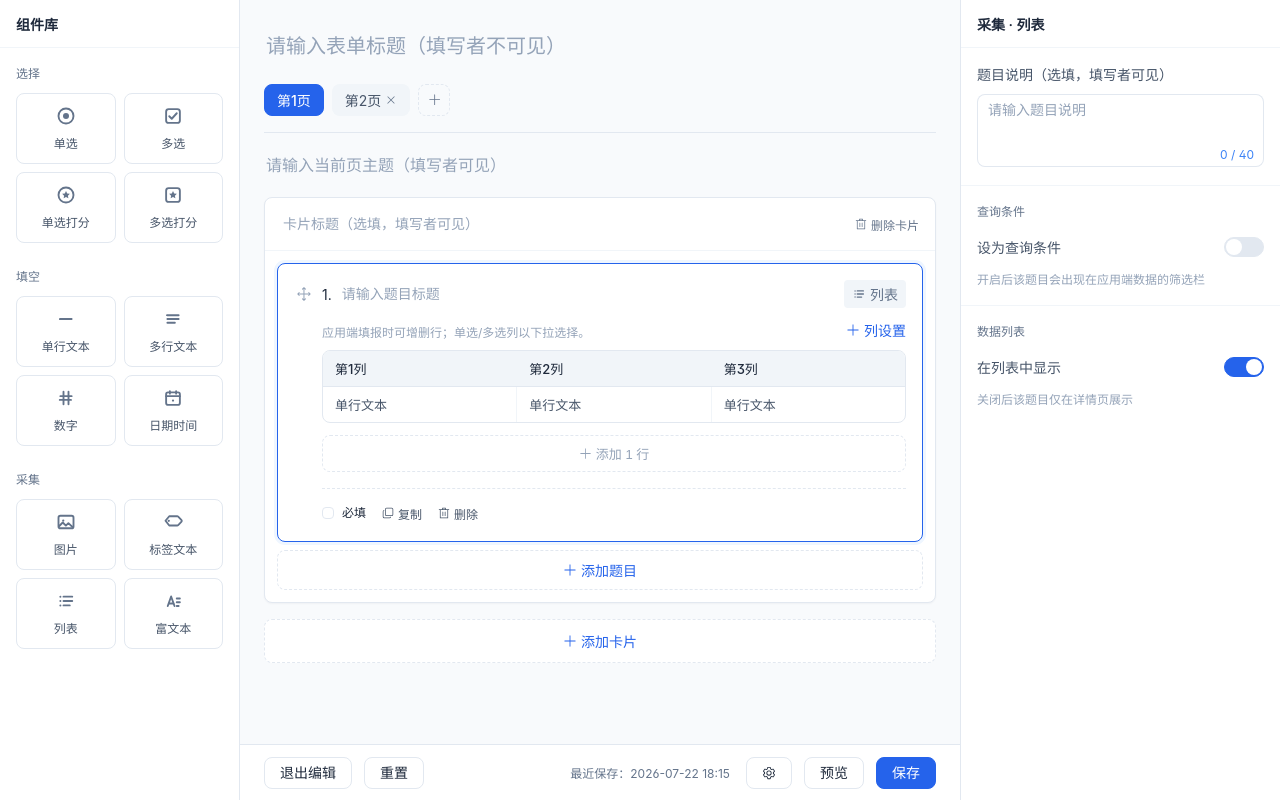
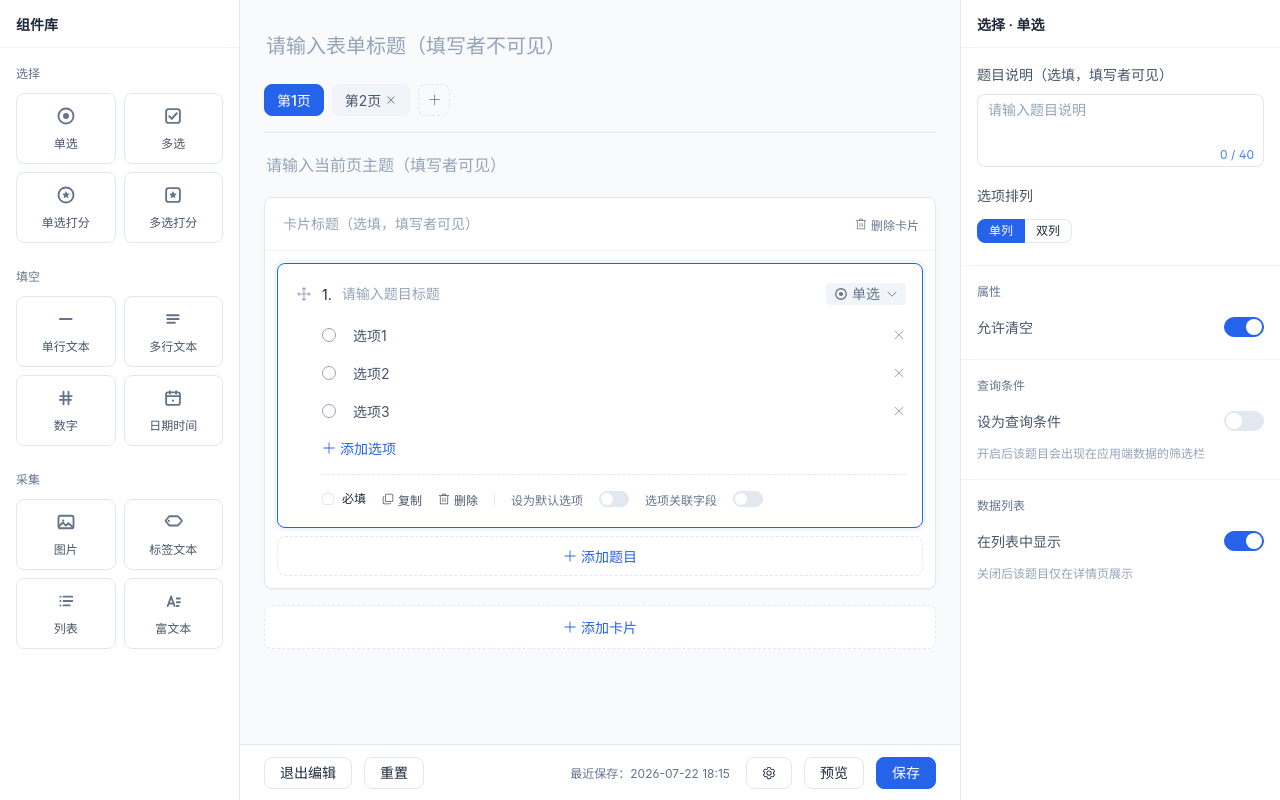
Before and after one commit to luyaoyaoqi/data-aggregation-system, a Vue app in the folder demo/: page / in a window 1280 px wide. Built offline with nearby package versions, Linux system fonts and the light colour scheme; a web font is replaced by a local one.

Commit message:
数据保存

```diff
--- /dev/null
+++ b/demo/src/utils/storage.js
@@ -0,0 +1,52 @@
+/**
+ * localStorage 持久化工具
+ * - 命名空间：caijtong:*
+ * - 字段版本：v1（未来 schema 变化时升 v2，load 时按 version 分支处理或丢弃）
+ * - 与预览快照 key（preview-form-snapshot）完全隔离，不冲突
+ */
+
+const KEY_FORM = 'caijtong:form:v1'
+
+/** 读取表单数据。返回 null 表示：未存过 / 解析失败 / 版本不匹配 */
+export function loadForm() {
+  try {
+    const raw = localStorage.getItem(KEY_FORM)
+    if (!raw) return null
+    const parsed = JSON.parse(raw)
+    if (!parsed || parsed.version !== 1) return null
+    if (!parsed.data) return null
+    return parsed.data
+  } catch {
+    // 解析失败：清掉脏数据，避免下次启动再次踩坑
+    try {
+      localStorage.removeItem(KEY_FORM)
+    } catch {
+      /* noop */
+    }
+    return null
+  }
+}
+
+/** 写入表单数据。返回 { ok, error }；失败（如 QuotaExceededError）不抛 */
+export function saveForm(form) {
+  const payload = JSON.stringify({
+    version: 1,
+    data: form,
+    savedAt: Date.now(),
+  })
+  try {
+    localStorage.setItem(KEY_FORM, payload)
+    return { ok: true }
+  } catch (err) {
+    return { ok: false, error: err?.message || String(err) }
+  }
+}
+
+/** 清除表单数据（重置场景使用） */
+export function clearForm() {
+  try {
+    localStorage.removeItem(KEY_FORM)
+  } catch {
+    /* noop */
+  }
+}
--- a/demo/src/views/Editor.vue
+++ b/demo/src/views/Editor.vue
@@ -2,61 +2,74 @@
 import ComponentLibrary, {
   createPage,
   createCard,
-  createQuestion
-} from '../components/ComponentLibrary.vue'
-import EditorArea from '../components/EditorArea.vue'
-import PropertyPanel from '../components/PropertyPanel.vue'
-import FormSettingsDialog from '../components/FormSettingsDialog.vue'
+  createQuestion,
+} from "../components/ComponentLibrary.vue";
+import EditorArea from "../components/EditorArea.vue";
+import PropertyPanel from "../components/PropertyPanel.vue";
+import FormSettingsDialog from "../components/FormSettingsDialog.vue";
+import { loadForm, saveForm, clearForm } from "../utils/storage";
 
 /* ------------------------------ 表单数据 ------------------------------ */
 function createInitialForm() {
   const form = {
-    title: '',
+    title: "",
     settings: {
       showIndex: true, // 是否展示序号
       crossPage: false, // 跨页连续（仅 showIndex=true 生效）
-      crossCard: false // 跨卡片连续（仅 showIndex=true 生效）
+      crossCard: false, // 跨卡片连续（仅 showIndex=true 生效）
     },
-    pages: [createPage(1), createPage(2)]
-  }
+    pages: [createPage(1), createPage(2)],
+  };
   // 首页预置全部 12 种题型,预览/独立窗口一次即可看完整渲染
-  // const demoTypes = [
-  //   // 选项类
-  //   'radio', 'checkbox', 'radio-rate', 'checkbox-rate',
-  //   // 填空类
-  //   'text', 'textarea', 'number', 'datetime',
-  //   // 采集类
-  //   'image', 'tag', 'list', 'richtext'
-  // ]
-    const demoTypes = [
-    'list'
-  ]
+  const demoTypes = [
+    // 选项类
+    "radio",
+    // "checkbox",
+    // "radio-rate",
+    // "checkbox-rate",
+    // 填空类
+    // "text",
+    // "textarea",
+    // "number",
+    // "datetime",
+    // 采集类
+    // "image",
+    // "tag",
+    // "list",
+    // "richtext",
+  ];
   demoTypes.forEach((type) => {
-    form.pages[0].cards[0].questions.push(createQuestion(type))
-  })
-  return reactive(form)
+    form.pages[0].cards[0].questions.push(createQuestion(type));
+  });
+  return reactive(form);
 }
 
-const form = ref(createInitialForm())
-const activePageId = ref(form.value.pages[0].id)
-const activeQuestionId = ref(form.value.pages[0].cards[0].questions[0].id)
-const lastSavedAt = ref('2026-07-22 18:15')
+/**
+ * 启动时尝试从 localStorage 恢复表单数据
+ * - 命中且合法：用存档覆盖默认（含 12 种题型的演示页会被存档覆盖，符合用户预期）
+ * - 未命中 / 解析失败：使用默认（包含全 12 种题型的演示页）
+ * - 静默恢复，不弹 toast（避免每次刷新都打扰）
+ */
+const form = ref(loadForm() || createInitialForm());
+const activePageId = ref(form.value.pages[0].id);
+const activeQuestionId = ref(form.value.pages[0].cards[0].questions[0].id);
+const lastSavedAt = ref("2026-07-22 18:15");
 
-const settingsVisible = ref(false)
+const settingsVisible = ref(false);
 
 const activePage = computed(
-  () => form.value.pages.find((p) => p.id === activePageId.value) || null
-)
+  () => form.value.pages.find((p) => p.id === activePageId.value) || null,
+);
 
 const activeQuestion = computed(() => {
   for (const page of form.value.pages) {
     for (const card of page.cards) {
-      const q = card.questions.find((x) => x.id === activeQuestionId.value)
-      if (q) return q
+      const q = card.questions.find((x) => x.id === activeQuestionId.value);
+      if (q) return q;
     }
   }
-  return null
-})
+  return null;
+});
 
 /**
  * 全局题目序号（按 form.settings 计算）
@@ -66,115 +79,123 @@ const activeQuestion = computed(() => {
  * - 题目的增删改、卡片/页的增删会自动重算
  */
 const questionIndexMap = computed(() => {
-  const map = new Map()
-  const s = form.value.settings
-  if (!s || !s.showIndex) return map
-  let crossPageCounter = 0
+  const map = new Map();
+  const s = form.value.settings;
+  if (!s || !s.showIndex) return map;
+  let crossPageCounter = 0;
   for (let pIdx = 0; pIdx < form.value.pages.length; pIdx++) {
-    const page = form.value.pages[pIdx]
-    let cardCounter = 0
+    const page = form.value.pages[pIdx];
+    let cardCounter = 0;
     for (let cIdx = 0; cIdx < page.cards.length; cIdx++) {
-      const card = page.cards[cIdx]
-      if (!s.crossCard && cIdx > 0) cardCounter = 0
+      const card = page.cards[cIdx];
+      if (!s.crossCard && cIdx > 0) cardCounter = 0;
       for (const q of card.questions) {
-        const idx = s.crossPage ? crossPageCounter : cardCounter
-        map.set(q.id, idx + 1)
-        crossPageCounter++
-        cardCounter++
+        const idx = s.crossPage ? crossPageCounter : cardCounter;
+        map.set(q.id, idx + 1);
+        crossPageCounter++;
+        cardCounter++;
       }
     }
-    if (!s.crossPage) crossPageCounter = 0
+    if (!s.crossPage) crossPageCounter = 0;
   }
-  return map
-})
+  return map;
+});
 
 /* ------------------------------ 分页操作 ------------------------------ */
 function handleChangePage(id) {
-  activePageId.value = id
+  activePageId.value = id;
 }
 
 function handleAddPage() {
-  const page = createPage(form.value.pages.length + 1)
-  form.value.pages.push(page)
-  activePageId.value = page.id
-  ElMessage.success(`已新增「${page.name}」`)
+  const page = createPage(form.value.pages.length + 1);
+  form.value.pages.push(page);
+  activePageId.value = page.id;
+  ElMessage.success(`已新增「${page.name}」`);
 }
 
 async function handleRemovePage(id) {
   if (form.value.pages.length <= 1) {
-    ElMessage.warning('至少保留一页')
-    return
+    ElMessage.warning("至少保留一页");
+    return;
   }
-  const page = form.value.pages.find((p) => p.id === id)
+  const page = form.value.pages.find((p) => p.id === id);
   try {
     await ElMessageBox.confirm(
       `删除「${page.name}」后，该页下的卡片与题目会一并移除，是否继续？`,
-      '删除确认',
-      { type: 'warning', confirmButtonText: '确认删除', cancelButtonText: '取消' }
-    )
+      "删除确认",
+      {
+        type: "warning",
+        confirmButtonText: "确认删除",
+        cancelButtonText: "取消",
+      },
+    );
   } catch {
-    return
+    return;
   }
-  const index = form.value.pages.findIndex((p) => p.id === id)
-  form.value.pages.splice(index, 1)
+  const index = form.value.pages.findIndex((p) => p.id === id);
+  form.value.pages.splice(index, 1);
   if (activePageId.value === id) {
-    activePageId.value = form.value.pages[Math.max(0, index - 1)].id
+    activePageId.value = form.value.pages[Math.max(0, index - 1)].id;
   }
-  ElMessage.success('已删除该页')
+  ElMessage.success("已删除该页");
 }
 
 /* ------------------------------ 卡片操作 ------------------------------ */
 function handleAddCard() {
-  if (!activePage.value) return
-  activePage.value.cards.push(createCard())
+  if (!activePage.value) return;
+  activePage.value.cards.push(createCard());
 }
 
 async function handleRemoveCard(cardId) {
-  if (!activePage.value) return
+  if (!activePage.value) return;
   if (activePage.value.cards.length <= 1) {
-    ElMessage.warning('当前页至少保留一张卡片')
-    return
+    ElMessage.warning("当前页至少保留一张卡片");
+    return;
   }
   try {
-    await ElMessageBox.confirm('删除卡片会同时移除卡片内的题目，是否继续？', '删除确认', {
-      type: 'warning',
-      confirmButtonText: '确认删除',
-      cancelButtonText: '取消'
-    })
+    await ElMessageBox.confirm(
+      "删除卡片会同时移除卡片内的题目，是否继续？",
+      "删除确认",
+      {
+        type: "warning",
+        confirmButtonText: "确认删除",
+        cancelButtonText: "取消",
+      },
+    );
   } catch {
-    return
+    return;
   }
-  const i = activePage.value.cards.findIndex((c) => c.id === cardId)
-  if (i > -1) activePage.value.cards.splice(i, 1)
-  ElMessage.success('已删除卡片')
+  const i = activePage.value.cards.findIndex((c) => c.id === cardId);
+  if (i > -1) activePage.value.cards.splice(i, 1);
+  ElMessage.success("已删除卡片");
 }
 
 /* ------------------------------ 题目操作 ------------------------------ */
 /** 左侧组件库点击：插入到当前页最后一张卡片 */
 function handlePickFromLibrary(type) {
-  if (!activePage.value) return
-  const card = activePage.value.cards[activePage.value.cards.length - 1]
-  insertQuestion(card, type)
+  if (!activePage.value) return;
+  const card = activePage.value.cards[activePage.value.cards.length - 1];
+  insertQuestion(card, type);
 }
 
 /** 中间「+ 添加题目」popover 选中题型：插入到指定卡片 */
 function handlePickType({ cardId, type }) {
-  if (!activePage.value) return
+  if (!activePage.value) return;
   const card =
     activePage.value.cards.find((c) => c.id === cardId) ||
-    activePage.value.cards[activePage.value.cards.length - 1]
-  insertQuestion(card, type)
+    activePage.value.cards[activePage.value.cards.length - 1];
+  insertQuestion(card, type);
 }
 
 function insertQuestion(card, type) {
-  if (!card) return
-  const q = createQuestion(type)
-  card.questions.push(q)
-  activeQuestionId.value = q.id
+  if (!card) return;
+  const q = createQuestion(type);
+  card.questions.push(q);
+  activeQuestionId.value = q.id;
 }
 
 function handleSelectQuestion(id) {
-  activeQuestionId.value = id
+  activeQuestionId.value = id;
 }
 
 /**
@@ -183,90 +204,92 @@ function handleSelectQuestion(id) {
  * insertAt 是 splice 索引（已扣除 fromIdx 偏移）
  */
 function handleReorderQuestion({ cardIdx, fromIdx, insertAt }) {
-  if (!activePage.value) return
-  const card = activePage.value.cards[cardIdx]
-  if (!card) return
-  const qs = card.questions
-  if (fromIdx < 0 || fromIdx >= qs.length) return
-  if (fromIdx === insertAt) return
-  const [moved] = qs.splice(fromIdx, 1)
+  if (!activePage.value) return;
+  const card = activePage.value.cards[cardIdx];
+  if (!card) return;
+  const qs = card.questions;
+  if (fromIdx < 0 || fromIdx >= qs.length) return;
+  if (fromIdx === insertAt) return;
+  const [moved] = qs.splice(fromIdx, 1);
   // 重新夹紧 insertAt，splice 后数组长度变化，原值可能越界
-  const target = Math.max(0, Math.min(qs.length, insertAt))
-  qs.splice(target, 0, moved)
-  ElMessage.success(`已调整题目顺序：${moved.title || '未命名题目'}`)
+  const target = Math.max(0, Math.min(qs.length, insertAt));
+  qs.splice(target, 0, moved);
+  ElMessage.success(`已调整题目顺序：${moved.title || "未命名题目"}`);
 }
 
 async function handleRemoveQuestion({ cardId, questionId }) {
-  const card = activePage.value?.cards.find((c) => c.id === cardId)
-  if (!card) return
-  const q = card.questions.find((x) => x.id === questionId)
-  if (!q) return
+  const card = activePage.value?.cards.find((c) => c.id === cardId);
+  if (!card) return;
+  const q = card.questions.find((x) => x.id === questionId);
+  if (!q) return;
   try {
-    await ElMessageBox.confirm('确认删除该题目？', '删除确认', {
-      type: 'warning',
-      confirmButtonText: '确认删除',
-      cancelButtonText: '取消'
-    })
+    await ElMessageBox.confirm("确认删除该题目？", "删除确认", {
+      type: "warning",
+      confirmButtonText: "确认删除",
+      cancelButtonText: "取消",
+    });
   } catch {
-    return
+    return;
   }
-  const i = card.questions.findIndex((x) => x.id === questionId)
-  if (i > -1) card.questions.splice(i, 1)
-  if (activeQuestionId.value === questionId) activeQuestionId.value = ''
-  ElMessage.success('已删除题目')
+  const i = card.questions.findIndex((x) => x.id === questionId);
+  if (i > -1) card.questions.splice(i, 1);
+  if (activeQuestionId.value === questionId) activeQuestionId.value = "";
+  ElMessage.success("已删除题目");
 }
 
 function handleDuplicateQuestion({ cardId, questionId }) {
-  const card = activePage.value?.cards.find((c) => c.id === cardId)
-  if (!card) return
-  const i = card.questions.findIndex((q) => q.id === questionId)
-  if (i < 0) return
-  const source = card.questions[i]
-  const copy = createQuestion(source.type)
-  copy.title = source.title
-  copy.desc = source.desc
-  copy.required = source.required
-  copy.columns = source.columns
-  copy.placeholder = source.placeholder
-  copy.defaultValue = source.defaultValue
-  copy.maxLength = source.maxLength
-  copy.format = source.format
+  const card = activePage.value?.cards.find((c) => c.id === cardId);
+  if (!card) return;
+  const i = card.questions.findIndex((q) => q.id === questionId);
+  if (i < 0) return;
+  const source = card.questions[i];
+  const copy = createQuestion(source.type);
+  copy.title = source.title;
+  copy.desc = source.desc;
+  copy.required = source.required;
+  copy.columns = source.columns;
+  copy.placeholder = source.placeholder;
+  copy.defaultValue = source.defaultValue;
+  copy.maxLength = source.maxLength;
+  copy.format = source.format;
   // 多行文本
-  copy.rows = source.rows
+  copy.rows = source.rows;
   // 数字
-  copy.minValue = source.minValue
-  copy.maxValue = source.maxValue
-  copy.precision = source.precision
-  copy.unit = source.unit
+  copy.minValue = source.minValue;
+  copy.maxValue = source.maxValue;
+  copy.precision = source.precision;
+  copy.unit = source.unit;
   // 日期时间
-  copy.datePrecision = source.datePrecision
-  copy.defaultToday = source.defaultToday
+  copy.datePrecision = source.datePrecision;
+  copy.defaultToday = source.defaultToday;
   // 图片
-  copy.maxImageCount = source.maxImageCount
-  copy.maxImageSize = source.maxImageSize
+  copy.maxImageCount = source.maxImageCount;
+  copy.maxImageSize = source.maxImageSize;
   // 标签文本
-  copy.maxTags = source.maxTags
-  copy.allowDuplicate = source.allowDuplicate
-  copy.tags = Array.isArray(source.tags) ? [...source.tags] : []
+  copy.maxTags = source.maxTags;
+  copy.allowDuplicate = source.allowDuplicate;
+  copy.tags = Array.isArray(source.tags) ? [...source.tags] : [];
   // 列表（自增表格）
   copy.listColumns = Array.isArray(source.listColumns)
     ? source.listColumns.map((c) => ({
         ...c,
-        options: Array.isArray(c.options) ? c.options.map((o) => ({ ...o })) : []
+        options: Array.isArray(c.options)
+          ? c.options.map((o) => ({ ...o }))
+          : [],
       }))
-    : []
+    : [];
   copy.options = source.options.map((o, idx) => ({
     id: `${copy.id}_o${idx}`,
     label: o.label,
     isDefault: !!o.isDefault,
     linkType: o.linkType || null,
     linkData: o.linkData || null,
-    displayName: o.displayName || '',
-    score: o.score ?? null
-  }))
-  card.questions.splice(i + 1, 0, copy)
-  activeQuestionId.value = copy.id
-  ElMessage.success('已复制题目')
+    displayName: o.displayName || "",
+    score: o.score ?? null,
+  }));
+  card.questions.splice(i + 1, 0, copy);
+  activeQuestionId.value = copy.id;
+  ElMessage.success("已复制题目");
 }
 
 /**
@@ -275,87 +298,93 @@ function handleDuplicateQuestion({ cardId, questionId }) {
  * - 单选 ↔ 多选（radio↔checkbox / radio-rate↔checkbox-rate）时清掉 isDefault
  */
 function handleSwitchQuestionType({ cardId, questionId, newType }) {
-  const card = activePage.value?.cards.find((c) => c.id === cardId)
-  if (!card) return
-  const q = card.questions.find((x) => x.id === questionId)
-  if (!q || q.type === newType) return
-  const oldIsRadio =
-    q.type === 'radio' || q.type === 'radio-rate'
-  const newIsRadio =
-    newType === 'radio' || newType === 'radio-rate'
-  q.type = newType
+  const card = activePage.value?.cards.find((c) => c.id === cardId);
+  if (!card) return;
+  const q = card.questions.find((x) => x.id === questionId);
+  if (!q || q.type === newType) return;
+  const oldIsRadio = q.type === "radio" || q.type === "radio-rate";
+  const newIsRadio = newType === "radio" || newType === "radio-rate";
+  q.type = newType;
   // 单选↔多选时，多选无「默认」概念，清掉
   if (oldIsRadio !== newIsRadio && q.options?.length) {
-    q.options.forEach((o) => (o.isDefault = false))
+    q.options.forEach((o) => (o.isDefault = false));
   }
-  ElMessage.success('已切换题型')
+  ElMessage.success("已切换题型");
 }
 
 /* ------------------------------ 全局操作 ------------------------------ */
 function handleSave() {
-  const title = (form.value.title || '').trim()
+  const title = (form.value.title || "").trim();
   if (!title) {
-    ElMessage.error('标题未填写，请检查')
-    return
+    ElMessage.error("标题未填写，请检查");
+    return;
   }
   if (title.length > 20) {
-    ElMessage.error('标题超过长度限制，请检查')
-    return
+    ElMessage.error("标题超过长度限制，请检查");
+    return;
   }
-  const bad = []
+  const bad = [];
   for (const page of form.value.pages) {
     for (const card of page.cards) {
       for (const q of card.questions) {
-        const qName = q.title?.trim() || '未命名题目'
+        const qName = q.title?.trim() || "未命名题目";
         // 数字：最大值 ≤ 最小值
-        if (q.type === 'number') {
-          const { minValue, maxValue } = q
-          if (
-            minValue != null &&
-            maxValue != null &&
-            maxValue <= minValue
-          ) {
+        if (q.type === "number") {
+          const { minValue, maxValue } = q;
+          if (minValue != null && maxValue != null && maxValue <= minValue) {
             bad.push({
               title: qName,
-              reason: `最大值 ${maxValue} 不大于最小值 ${minValue}`
-            })
+              reason: `最大值 ${maxValue} 不大于最小值 ${minValue}`,
+            });
           }
         }
         // 图片：必填项不能为空（maxImageCount / maxImageSize 已有默认值 9 / 5，但仍校验兜底）
-        if (q.type === 'image') {
+        if (q.type === "image") {
           if (!q.maxImageCount || q.maxImageCount < 1) {
-            bad.push({ title: qName, reason: '数量上限未填写或不合法' })
+            bad.push({ title: qName, reason: "数量上限未填写或不合法" });
           }
           if (!q.maxImageSize || q.maxImageSize < 1) {
-            bad.push({ title: qName, reason: '单张大小上限未填写或不合法' })
+            bad.push({ title: qName, reason: "单张大小上限未填写或不合法" });
           }
         }
         // 列表：至少 1 列；列名必填且 ≤ 20 字；下拉列至少 1 个选项；列宽 80-600
-        if (q.type === 'list') {
-          const cols = q.listColumns || []
+        if (q.type === "list") {
+          const cols = q.listColumns || [];
           if (cols.length < 1) {
-            bad.push({ title: qName, reason: '至少保留 1 列' })
+            bad.push({ title: qName, reason: "至少保留 1 列" });
           }
           for (let ci = 0; ci < cols.length; ci++) {
-            const c = cols[ci]
-            const name = (c.name || '').trim()
+            const c = cols[ci];
+            const name = (c.name || "").trim();
             if (!name) {
-              bad.push({ title: qName, reason: `第 ${ci + 1} 列名称为空` })
+              bad.push({ title: qName, reason: `第 ${ci + 1} 列名称为空` });
             } else if (name.length > 20) {
-              bad.push({ title: qName, reason: `第 ${ci + 1} 列名称超过 20 字` })
+              bad.push({
+                title: qName,
+                reason: `第 ${ci + 1} 列名称超过 20 字`,
+              });
             }
-            if ((c.colType === 'radio' || c.colType === 'checkbox') && (!c.options || c.options.length < 1)) {
-              bad.push({ title: qName, reason: `第 ${ci + 1} 列（下拉）至少 1 个选项` })
+            if (
+              (c.colType === "radio" || c.colType === "checkbox") &&
+              (!c.options || c.options.length < 1)
+            ) {
+              bad.push({
+                title: qName,
+                reason: `第 ${ci + 1} 列（下拉）至少 1 个选项`,
+              });
             }
             if (c.width != null && (c.width < 80 || c.width > 600)) {
-              bad.push({ title: qName, reason: `第 ${ci + 1} 列宽需在 80-600 之间` })
+              bad.push({
+                title: qName,
+                reason: `第 ${ci + 1} 列宽需在 80-600 之间`,
+              });
             }
             // width == null 视为「自动撑满」，合法
           }
         }
-        if (!q.required) continue
-        const len = q.options?.length ?? 0
-        const { minSelect, maxSelect, defaultValue, maxLength } = q
+        if (!q.required) continue;
+        const len = q.options?.length ?? 0;
+        const { minSelect, maxSelect, defaultValue, maxLength } = q;
         // 多选题：选择数 超出选项数
         if (
           (minSelect != null && minSelect > len) ||
@@ -363,52 +392,57 @@ function handleSave() {
         ) {
           bad.push({
             title: qName,
-            reason: '选择数超出选项数量'
-          })
+            reason: "选择数超出选项数量",
+          });
         }
         // 填空类：默认值 超出最大长度（仅 maxLength > 0 时校验）
-        if (
-          maxLength > 0 &&
-          defaultValue &&
-          defaultValue.length > maxLength
-        ) {
+        if (maxLength > 0 && defaultValue && defaultValue.length > maxLength) {
           bad.push({
             title: qName,
-            reason: `默认值长度 ${defaultValue.length} 超过 ${maxLength}`
-          })
+            reason: `默认值长度 ${defaultValue.length} 超过 ${maxLength}`,
+          });
         }
       }
     }
   }
   if (bad.length) {
-    const msg = bad
-      .map((b) => `${b.title}（${b.reason}）`)
-      .join('；')
-    ElMessage.error(`保存校验未通过：${msg}，请调整后再保存`)
-    return
+    const msg = bad.map((b) => `${b.title}（${b.reason}）`).join("；");
+    ElMessage.error(`保存校验未通过：${msg}，请调整后再保存`);
+    return;
   }
-  const now = new Date()
-  const pad = (n) => String(n).padStart(2, '0')
+  // 写入 localStorage（校验已通过，深拷贝后再写，避免 Vue Proxy / 循环引用被序列化）
+  const result = saveForm(JSON.parse(JSON.stringify(form.value)));
+  if (!result.ok) {
+    ElMessage.error(`保存失败：${result.error}`);
+    return;
+  }
+  const now = new Date();
+  const pad = (n) => String(n).padStart(2, "0");
   lastSavedAt.value = `${now.getFullYear()}-${pad(now.getMonth() + 1)}-${pad(
-    now.getDate()
-  )} ${pad(now.getHours())}:${pad(now.getMinutes())}`
-  ElMessage.success('保存成功')
+    now.getDate(),
+  )} ${pad(now.getHours())}:${pad(now.getMinutes())}`;
+  ElMessage.success("保存成功");
 }
 
 async function handleReset() {
   try {
-    await ElMessageBox.confirm('重置会清空当前所有编辑内容，是否继续？', '重置确认', {
-      type: 'warning',
-      confirmButtonText: '确认重置',
-      cancelButtonText: '取消'
-    })
+    await ElMessageBox.confirm(
+      "重置会清空当前所有编辑内容（包括 localStorage 存档），是否继续？",
+      "重置确认",
+      {
+        type: "warning",
+        confirmButtonText: "确认重置",
+        cancelButtonText: "取消",
+      },
+    );
   } catch {
-    return
+    return;
   }
-  form.value = createInitialForm()
-  activePageId.value = form.value.pages[0].id
-  activeQuestionId.value = form.value.pages[0].cards[0].questions[0].id
-  ElMessage.success('已重置')
+  clearForm(); // 先清 localStorage，确保下次刷新不会复活旧存档
+  form.value = createInitialForm();
+  activePageId.value = form.value.pages[0].id;
+  activeQuestionId.value = form.value.pages[0].cards[0].questions[0].id;
+  ElMessage.success("已重置");
 }
 
 /**
@@ -419,16 +453,15 @@ async function handleReset() {
 function openStandalone() {
   const snapshot = {
     ts: Date.now(),
-    form: JSON.parse(JSON.stringify(form.value))
-  }
-  localStorage.setItem('preview-form-snapshot', JSON.stringify(snapshot))
-  window.open('/preview.html', '_blank', 'noopener,noreferrer')
+    form: JSON.parse(JSON.stringify(form.value)),
+  };
+  localStorage.setItem("preview-form-snapshot", JSON.stringify(snapshot));
+  window.open("/preview.html", "_blank", "noopener,noreferrer");
 }
 </script>
 
 <template>
   <div class="editor-layout">
-
     <div class="editor-main">
       <ComponentLibrary @pick="handlePickFromLibrary" />
 
```
